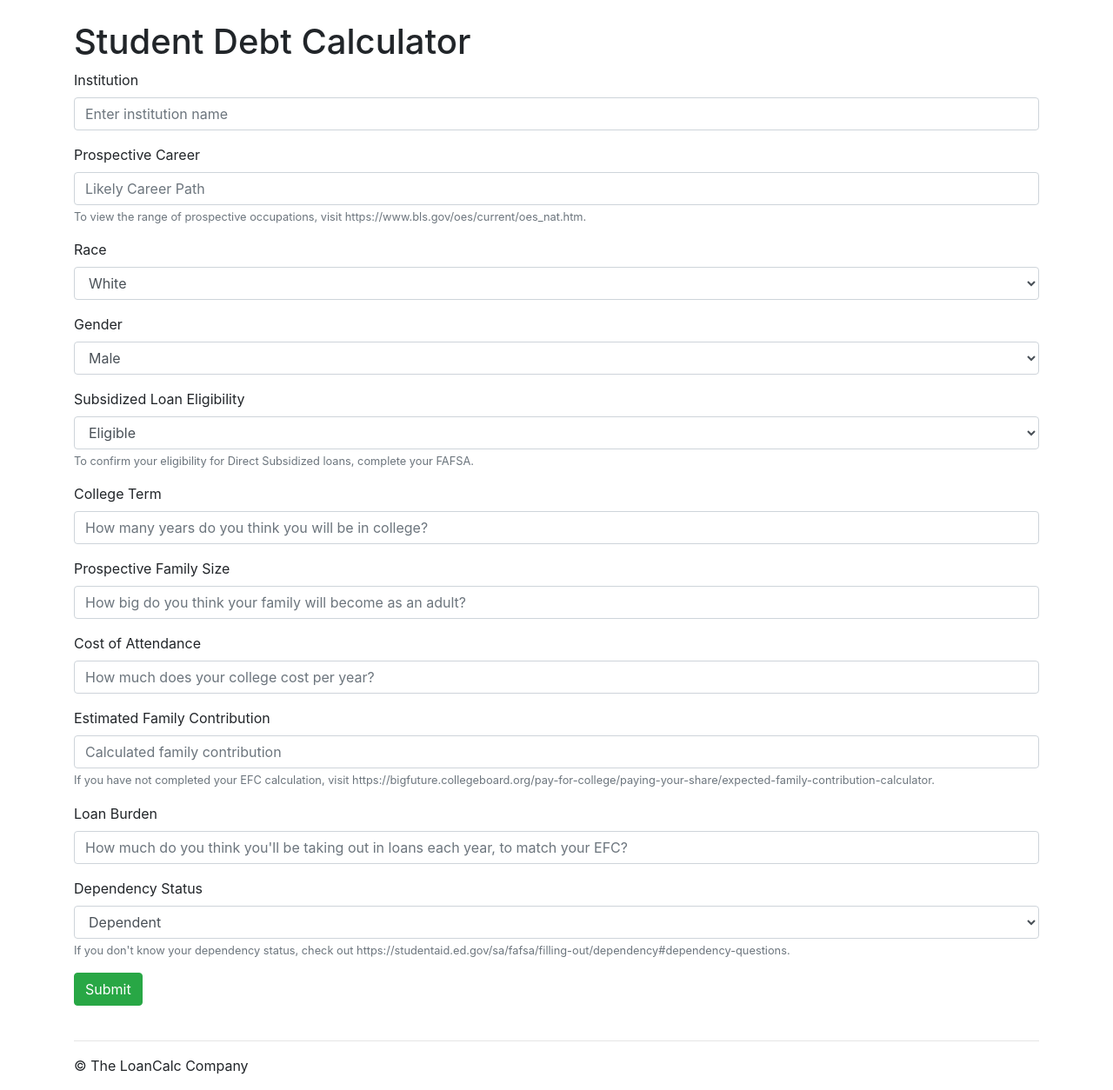
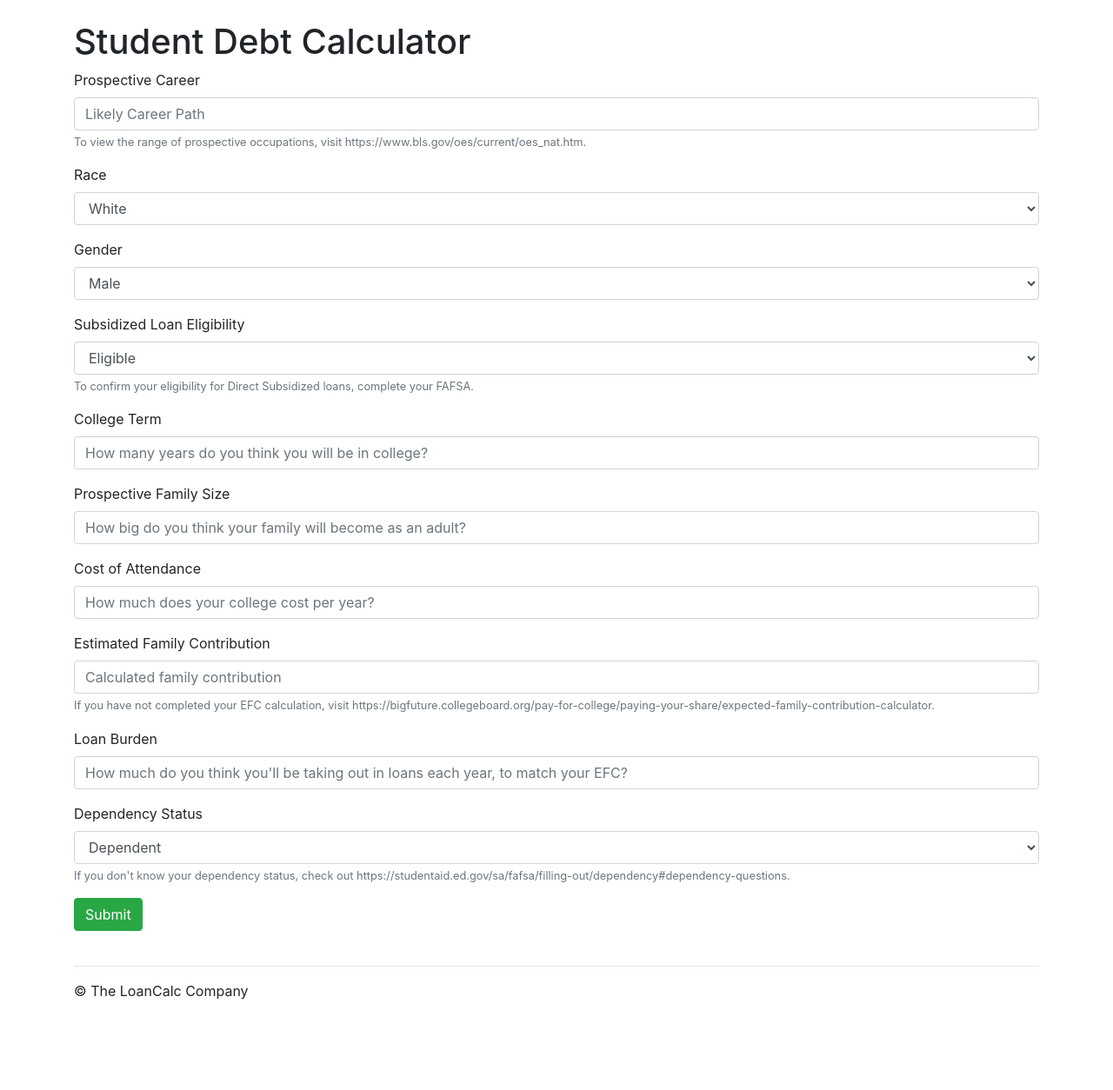
Before and after one commit to adithyaparams/loan-model, a Flask app: page /calc in a window 1280 px wide. Shown: the part 56-1310 px from the top of the page at 87% size. After the commit the page ends 1206 px from the top, so only its background shows below. Run offline with Flask 2, Linux system fonts and the light colour scheme; parts of the project's set-up code (start-up, migrations or seed data) failed here and were passed over; some libraries are stand-ins or nearby versions.

Commit message:
Take out institution input field

```diff
--- a/app/forms.py
+++ b/app/forms.py
@@ -3,7 +3,6 @@ from wtforms import StringField, IntegerField, BooleanField, SubmitField
 from wtforms.validators import DataRequired
 
 class LoanForm(FlaskForm):
-    institution = StringField('institution', validators=[DataRequired()])
     career = StringField('career', validators=[DataRequired()])
     gender = StringField('gender', validators=[DataRequired()])
     eligibility = StringField('eligibility', validators=[DataRequired()])
--- a/app/routes.py
+++ b/app/routes.py
@@ -5,14 +5,6 @@ import pandas as pd
 from operator import add
 import sys
 import models
-
-def college_score(institution):
-    debtToEarnings = pd.Series.item(ge[ge['Institution Name'] == institution.upper()]['Debt-to-Earnings Annual Rate']) #22.5
-
-    defaultRate = pd.Series.item(scorecard[scorecard['INSTNM'] == institution]['CDR3']) #.00699
-    federalLoanStudents = pd.Series.item(scorecard[scorecard['INSTNM'] == institution]['PCTFLOAN']) #.0355
-    averageCost = pd.Series.item(scorecard[scorecard['INSTNM'] == institution]['COSTT4_A']) #64400
-    medianDebt = pd.Series.item(scorecard[scorecard['INSTNM'] == institution]['GRAD_DEBT_MDN']) #6100
 
 def min_max_discretionary(income_dist, family, monthly):
     elev_pov_line = [18090, 24360, 30630, 36900, 43170, 49440, 55710, 61980]
@@ -67,7 +59,6 @@ def types():
 def calc():
     form = LoanForm()
     if request.method == 'POST':
-        institution=request.form['institution']
         career=request.form['career']
         race=request.form['race']
         gender=request.form['gender']
--- a/app/templates/calc.html
+++ b/app/templates/calc.html
@@ -46,13 +46,6 @@
       <h1>Student Debt Calculator</h1>
       <form action="" method="post" novalidate>
         {{ form.hidden_tag() }}
-        <div class="form-group">
-          <label for="institution">Institution</label>
-          <input type="text" class="form-control" id="institution" name="institution" placeholder="Enter institution name">
-          {% for error in form.institution.errors %}
-            <span style="color: red;">[{{ error }}]</span>
-          {% endfor %}
-        </div>
         <div class="form-group">
           <label for="career">Prospective Career</label>
           <input type="text" class="form-control" id="career" name="career" placeholder="Likely Career Path">
```
Also changed, not shown: 1 other file.
